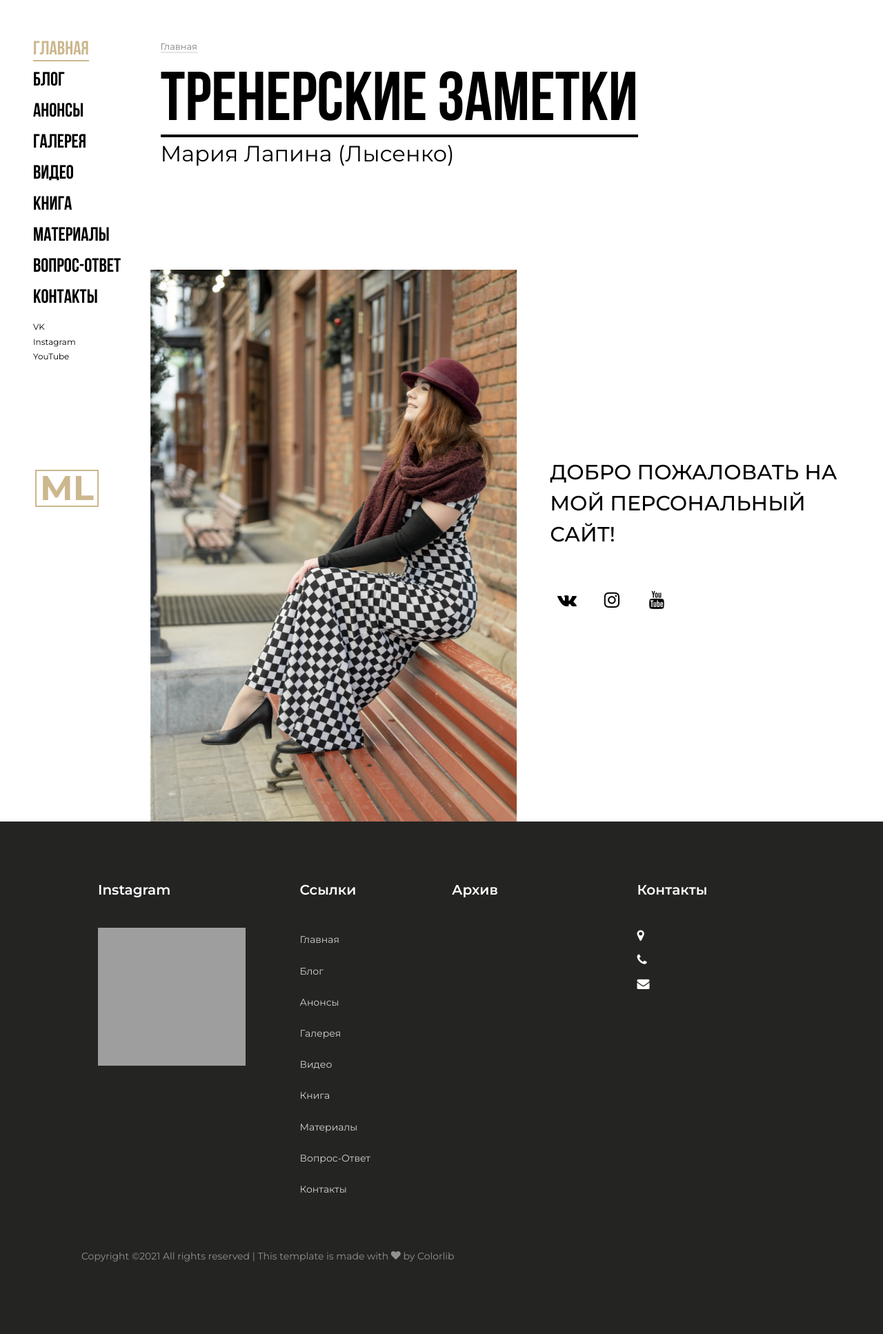
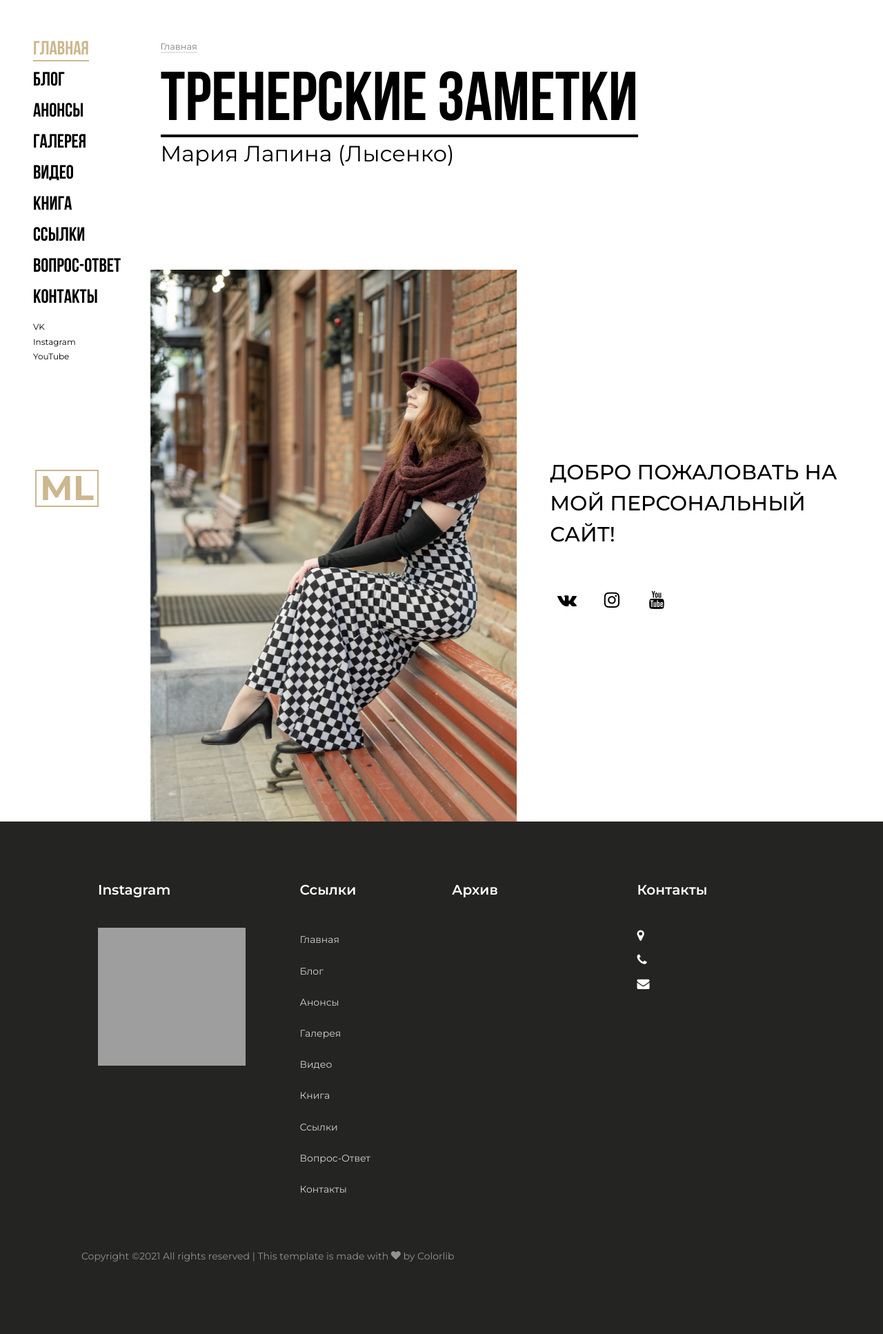
Before and after one commit to fecitpotentiam/chess_blog, a Django app: page / in a window 1280 px wide. Shown: the whole page at 69% size. Run offline with Django 3.2, Linux system fonts and the light colour scheme; data that the repository does not hold is empty; some libraries are stand-ins or nearby versions; some web fonts are replaced; grey boxes are pictures that could not be loaded.

Commit message:
Renamed materials to links

```diff
--- a/chess_coach_blog/urls.py
+++ b/chess_coach_blog/urls.py
@@ -42,7 +42,7 @@ urlpatterns = [
 
     path('video', views.youtube_videos, name='youtube_videos'),
 
-    path('materials', views.materials, name='materials'),
+    path('links', views.materials, name='links'),
 
     path('book', views.book, name='book'),
 
--- a/templates/footer.html
+++ b/templates/footer.html
@@ -24,7 +24,7 @@
                         <li><a href="/albums">Галерея</a></li>
                         <li><a href="/video">Видео</a></li>
                         <li><a href="/book">Книга</a></li>
-                        <li><a href="/materials">Материалы</a></li>
+                        <li><a href="/links">Ссылки</a></li>
                         <li><a href="/qa">Вопрос-Ответ</a></li>
                         <li><a href="/contacts">Контакты</a></li>
                     </ul>
--- a/templates/materials.html
+++ b/templates/materials.html
@@ -6,9 +6,9 @@
         <div class="container-fluid px-3 px-md-0">
             <div class="row no-gutters slider-text justify-content-end align-items-center">
                 <div class="col-md-10 ftco-animate">
-                    <p class="breadcrumbs"><span class="mr-2"><a href="/">Главная</a></span> <span>Материалы</span>
+                    <p class="breadcrumbs"><span class="mr-2"><a href="/">Главная</a></span> <span>Ссылки</span>
                     </p>
-                    <h1 class="bread">Материалы</h1>
+                    <h1 class="bread">Ссылки</h1>
                 </div>
             </div>
         </div>
--- a/templates/menu.html
+++ b/templates/menu.html
@@ -7,7 +7,7 @@
             <li class="{% if "album" in request.resolver_match.url_name %}colorlib-active{% endif %}"><a href="/albums">Галерея</a></li>
             <li class="{% if "youtube" in request.resolver_match.url_name %}colorlib-active{% endif %}"><a href="/video">Видео</a></li>
             <li class="{% if "book" in request.resolver_match.url_name %}colorlib-active{% endif %}"><a href="/book">Книга</a></li>
-            <li class="{% if "materials" in request.resolver_match.url_name %}colorlib-active{% endif %}"><a href="/materials">Материалы</a></li>
+            <li class="{% if "links" in request.resolver_match.url_name %}colorlib-active{% endif %}"><a href="/links">Ссылки</a></li>
             <li class="{% if "qa" in request.resolver_match.url_name %}colorlib-active{% endif %}"><a href="/qa">Вопрос-Ответ</a></li>
             <li class="{% if "contacts" in request.resolver_match.url_name %}colorlib-active{% endif %}"><a href="/contacts">Контакты</a></li>
 
```
